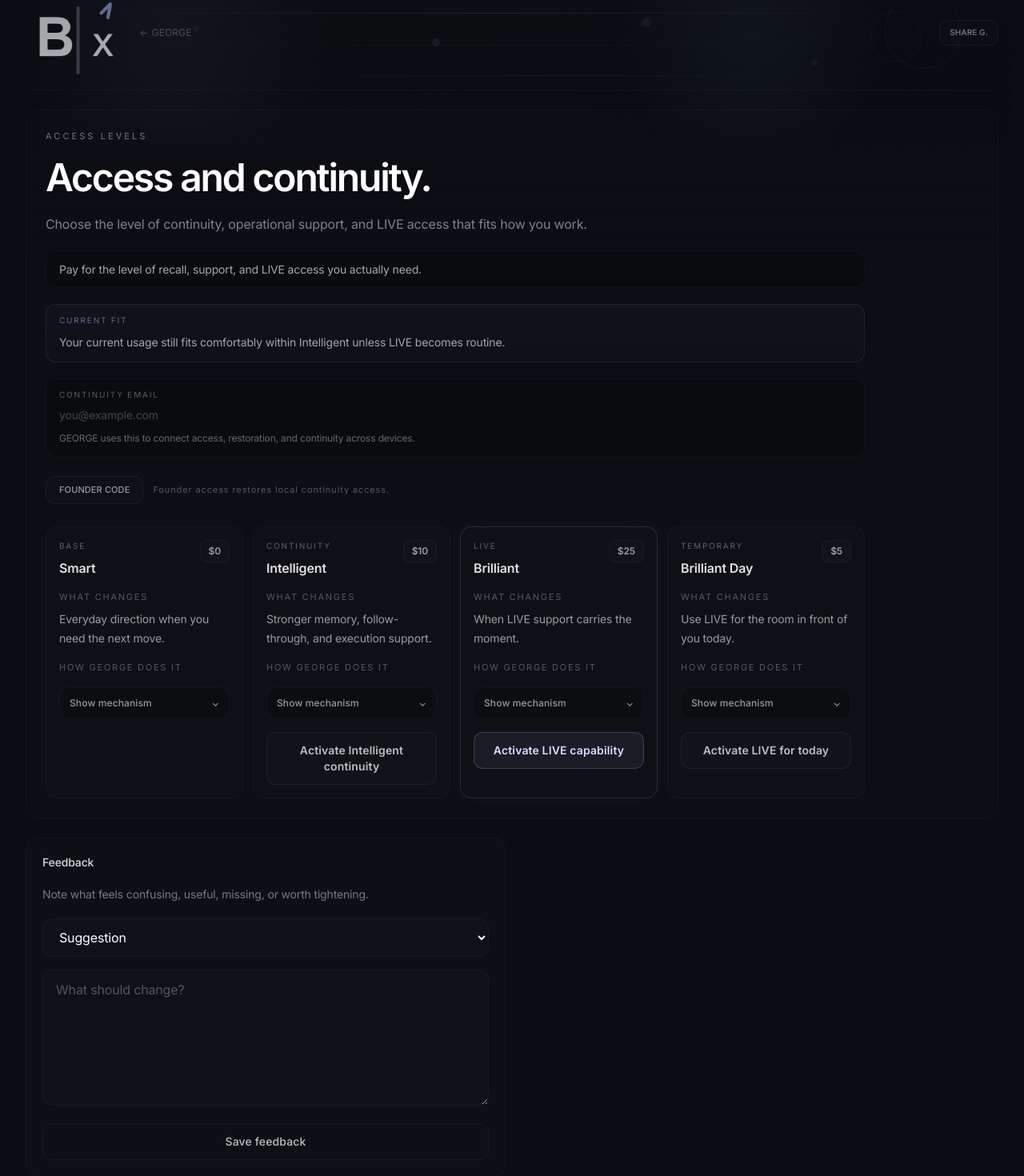
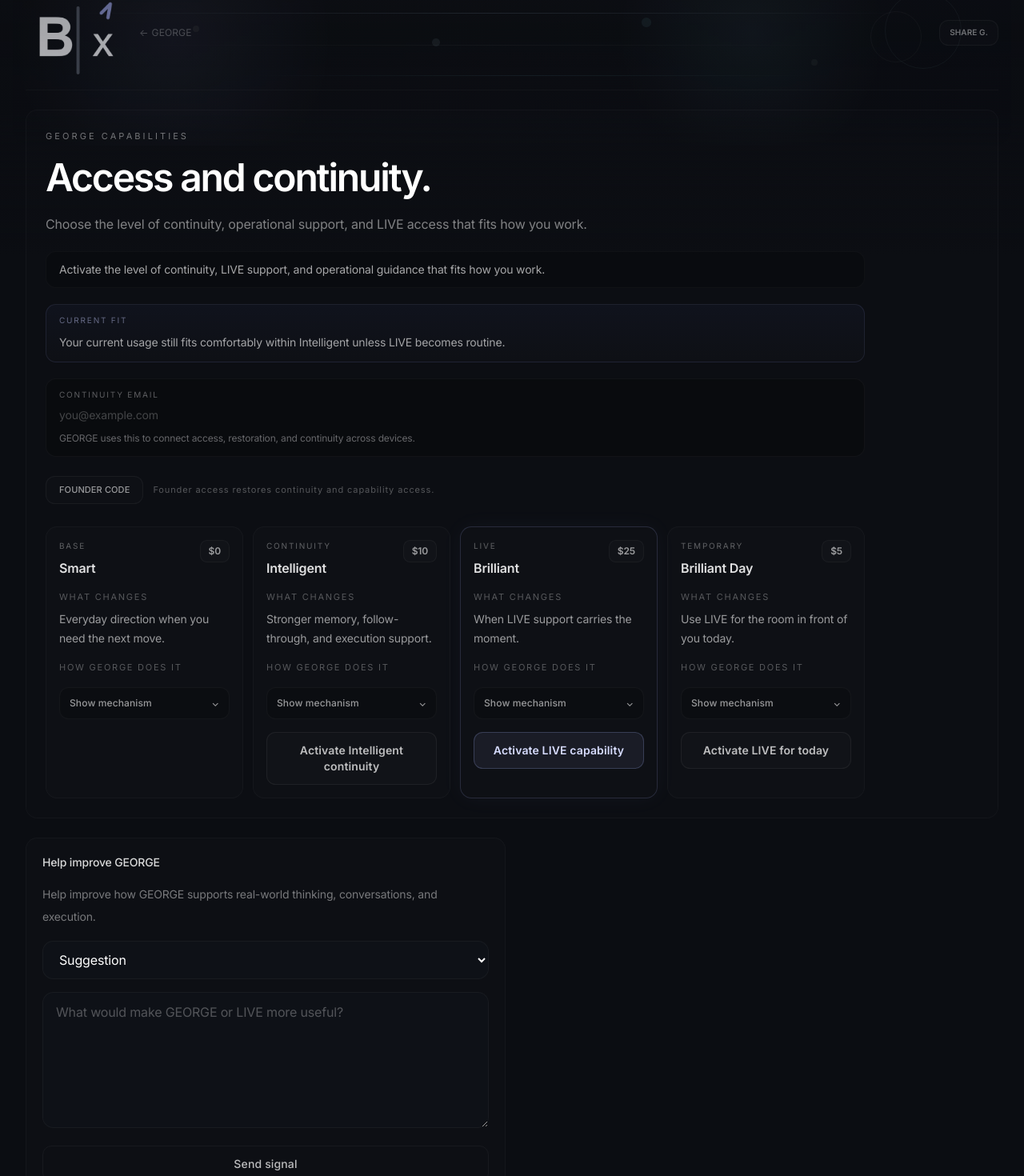
Before and after one commit to LesKemVal/ai-clarity, a Next.js app: page /top-up in a window 1280 px wide. Shown: the part 42-1512 px from the top of the page at 80% size. Built offline with nearby package versions, Linux system fonts and the light colour scheme.

Commit message:
Reframe top-up page around GEORGE capability

```diff
--- a/app/top-up/page.tsx
+++ b/app/top-up/page.tsx
@@ -204,7 +204,7 @@ export default function TopUpPage() {
     const existing = JSON.parse(localStorage.getItem('GEORGE_FEEDBACK') || '[]')
     existing.push(payload)
     localStorage.setItem('GEORGE_FEEDBACK', JSON.stringify(existing))
-    setMessage('Feedback saved. Thank you.')
+    setMessage('Help improve GEORGE saved. Thank you.')
     setFeedback('')
   }
 
@@ -286,7 +286,7 @@ export default function TopUpPage() {
         <section className="rounded-[0.9rem] border border-white/[0.028] bg-white/[0.006] p-5 md:p-6">
           <div className="max-w-5xl space-y-5">
             <p className="text-[11px] uppercase tracking-[0.28em] text-white/42">
-              ACCESS LEVELS
+              GEORGE CAPABILITIES
             </p>
 
             <h1 className="text-4xl font-semibold tracking-[-0.045em] text-white md:text-5xl">
@@ -298,7 +298,7 @@ export default function TopUpPage() {
             </p>
 
             <div className="rounded-[0.8rem] border border-white/[0.028] bg-black/20 px-4 py-3 text-sm text-white/64">
-              Pay for the level of recall, support, and LIVE access you actually need.
+              Activate the level of continuity, LIVE support, and operational guidance that fits how you work.
             </div>
 
             <div className="rounded-[0.8rem] border border-[#AAB4FF]/10 bg-[linear-gradient(180deg,rgba(111,132,255,0.045),rgba(255,255,255,0.012))] px-4 py-3">
@@ -348,7 +348,7 @@ export default function TopUpPage() {
               </button>
 
               <span className="text-[11px] tracking-[0.08em] text-white/30">
-                Founder access restores local continuity access.
+                Founder access restores continuity and capability access.
               </span>
             </div>
 
@@ -446,9 +446,9 @@ export default function TopUpPage() {
         <section className="grid gap-4 lg:grid-cols-2">
           <div id="feedback" className="scroll-mt-24 rounded-[0.9rem] border border-white/[0.028] bg-white/[0.010] p-5">
             <div className="space-y-4">
-              <p className="text-sm font-medium text-white/84">Feedback</p>
+              <p className="text-sm font-medium text-white/84">Help improve GEORGE</p>
               <p className="text-sm leading-7 text-white/44">
-                Note what feels confusing, useful, missing, or worth tightening.
+                Help improve how GEORGE supports real-world thinking, conversations, and execution.
               </p>
 
               <select
@@ -466,7 +466,7 @@ export default function TopUpPage() {
                 value={feedback}
                 onChange={(e) => setFeedback(e.target.value)}
                 rows={6}
-                placeholder="What should change?"
+                placeholder="What would make GEORGE or LIVE more useful?"
                 className="w-full rounded-[0.85rem] border border-white/[0.04] bg-[#10131B]/58 px-4 py-3 text-white outline-none placeholder:text-white/28"
               />
 
@@ -475,7 +475,7 @@ export default function TopUpPage() {
                 onClick={submitFeedback}
                 className="w-full rounded-[0.7rem] border border-white/[0.045] px-5 py-3 text-sm font-medium text-white/72 transition hover:border-white/[0.10] hover:bg-white/[0.022] hover:text-white/86"
               >
-                Save feedback
+                Send signal
               </button>
             </div>
           </div>
```
